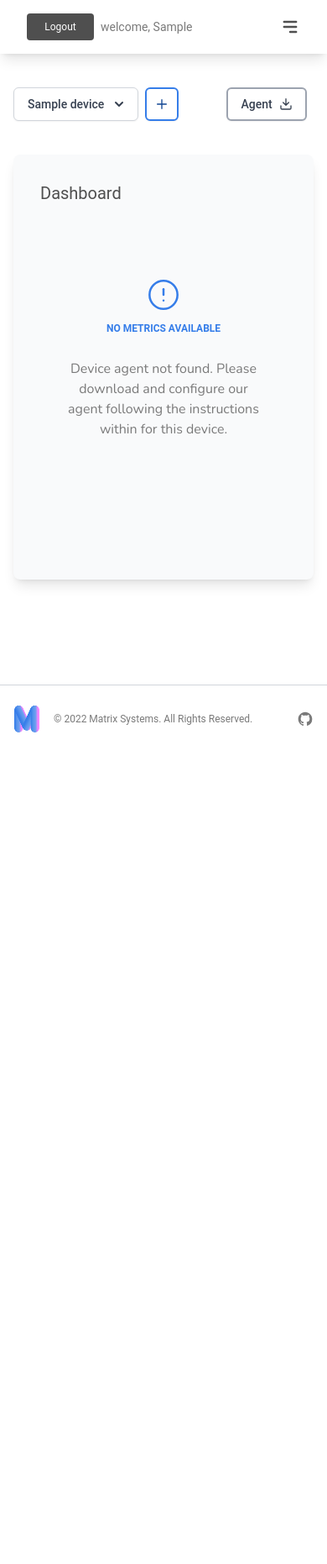
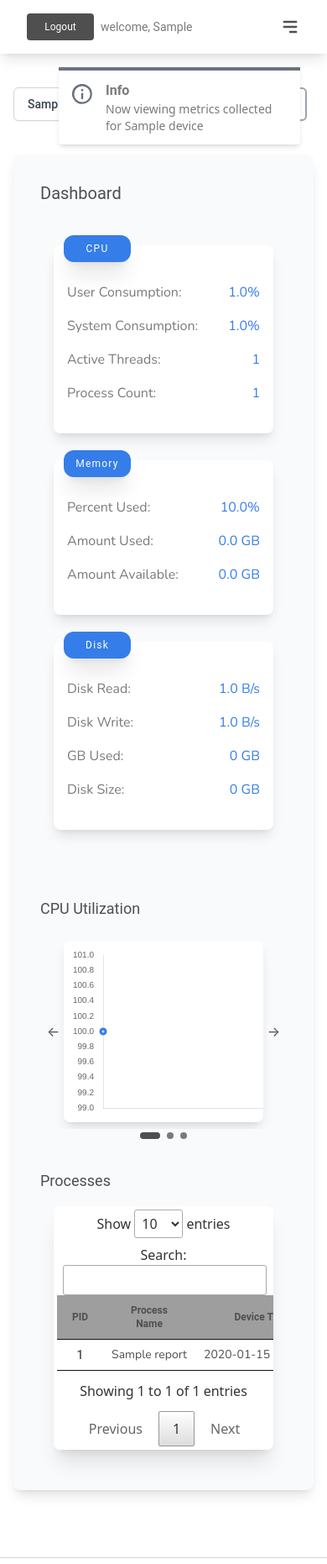
Before and after one commit to ryanpepe2000/mscs710-backend, a Flask app: page /dashboard in a window 390 px wide. Shown: the top 1862 px of the page at 84% size. Before the commit the page ends 872 px from the top, so only its background shows below. Run offline with Flask 2, Linux system fonts and the light colour scheme; a user stored in the database is signed in; tables that the repository leaves empty hold one stand-in row (values such as "Sample post"); parts of the project's set-up code (start-up, migrations or seed data) failed here and were passed over; grey boxes are pictures that could not be loaded.

Commit message:
Finalized Dashboard States

```diff
--- a/matrix-server/app/dash/views.py
+++ b/matrix-server/app/dash/views.py
@@ -15,27 +15,27 @@ def dashboard_page():
         # Check for Registered Devices (if any)
         user_devices = Device.query.filter_by(user_id=current_user.id).all()
 
-        if len(user_devices) > 0:
-            # TODO:- Implement Collect Metrics for Device 0 of user_devices
-            # TESTING PURPOSES ONLY
-            data = [
-                ("01-01-2020", 1597),
-                ("02-01-2020", 1456),
-                ("03-01-2020", 1908),
-                ("04-01-2020", 896),
-                ("05-01-2020", 755),
-                ("06-01-2020", 453),
-                ("07-01-2020", 1100),
-                ("08-01-2020", 1235),
-                ("09-01-2020", 1478)
-            ]
+        if user_devices is not None and len(user_devices) > 0:
+            # Get First Device Ref
+            device_ref = user_devices[0]
 
-            labels = [row[0] for row in data]
-            values = [row[1] for row in data]
+            # Query all metrics
+            metrics = Metrics(device_ref)
 
-            return render_template('dash/dashboard.html', devices=user_devices, current_device=user_devices[0].device_name, metrics=None, labels=labels, values=values), 200
+            logger.info(f"Metric Validation Outcome: {metrics.is_valid()}")
+
+            if metrics.is_valid():
+                chart_data = ChartMetrics(metrics)
+            else:
+                metrics = None
+                chart_data = None
+
+            flash(f'Now viewing metrics collected for {device_ref.device_name}', category='info')
+            return render_template('dash/dashboard.html', devices=user_devices, current_device=device_ref.device_name,
+                                   metrics=metrics, chart_data=chart_data, conv_bytes=util.bytes_to_amt_per_sec), 200
         else:
-            return render_template('dash/dashboard.html', devices=None, metrics=None), 200
+            return render_template('dash/dashboard.html', devices=None, current_device=None,
+                                   metrics=None, chart_data=None, conv_bytes=util.bytes_to_amt_per_sec), 200
 
     else:
         # User must log in to view the Dashboard
@@ -53,15 +53,18 @@ def dashboard_device_page(device_name):
             # Get Total Device List
             user_devices = Device.query.filter_by(user_id=current_user.id).all()
 
-            flash(f'Now viewing metrics collected for {device_ref.device_name}', category='info')
-
             # Query all metrics
             metrics = Metrics(device_ref)
+
+            logger.info(f"Metric Validation Outcome: {metrics.is_valid()}")
+
             if metrics.is_valid():
                 chart_data = ChartMetrics(metrics)
             else:
+                metrics = None
                 chart_data = None
 
+            flash(f'Now viewing metrics collected for {device_ref.device_name}', category='info')
             return render_template('dash/dashboard.html', devices=user_devices, current_device=device_ref.device_name,
                                    metrics=metrics, chart_data=chart_data, conv_bytes=util.bytes_to_amt_per_sec), 200
         else:
@@ -90,8 +93,8 @@ def register_device():
                 db.session.commit()
 
                 logger.info("Committing new Registered User Device")
-                flash(f'Device registered successfully!', category='success')
-                return redirect(url_for('dash.dashboard_page')), 301
+                flash(f'Device registered successfully! Now viewing {new_device.device_name}', category='success')
+                return redirect(url_for('dash.dashboard_device_page', device_name=new_device.device_name)), 301
 
             if register_form.errors != {}:
                 for err_msg in register_form.errors.values():
--- a/matrix-server/app/static/main.css
+++ b/matrix-server/app/static/main.css
@@ -566,11 +566,6 @@ Ensure the default browser behavior of the `hidden` attribute.
   margin-right: 0.5rem;
 }
 
-.my-4{
-  margin-top: 1rem;
-  margin-bottom: 1rem;
-}
-
 .my-6{
   margin-top: 1.5rem;
   margin-bottom: 1.5rem;
--- a/matrix-server/app/templates/dash/dashboard.html
+++ b/matrix-server/app/templates/dash/dashboard.html
@@ -1,5 +1,5 @@
 {% extends 'base.html' %}
-{% if device != None and metrics != None and chart_data != None %}
+{% if devices != None and metrics != None %}
     {% block scripts %}
         <script type="text/javascript" charset="utf8" src="{{ url_for('static', filename='/src/jquery-3.6.0.min.js') }}"></script>
         <script type="text/javascript" src="{{ url_for('static', filename='/src/datatables.min.js') }}"></script>
@@ -58,7 +58,7 @@ Matrix - Dashboard
                 </div>
             </div>
             <!-- Dashboard -->
-            <div class="flex w-full {% if metrics == None %} h-5/6 {% endif %} px-4 mx-auto md:px-6 lg:px-8">
+            <div class="flex w-full {% if metrics == None or not metrics.is_valid() %} h-5/6 {% endif %} px-4 mx-auto md:px-6 lg:px-8">
                 <!-- Dashboard Wrapper -->
                 <div class="flex flex-col w-full bg-gray-50 rounded-lg shadow-lg my-10 p-8 justify-between">
                     <h2 class="text-xl text-matrix_gray-200 font-['Roboto'] pb-4">Dashboard</h2>
```
Also changed, not shown: matrix-server/app/agent/views.py (+11 -8 lines).
